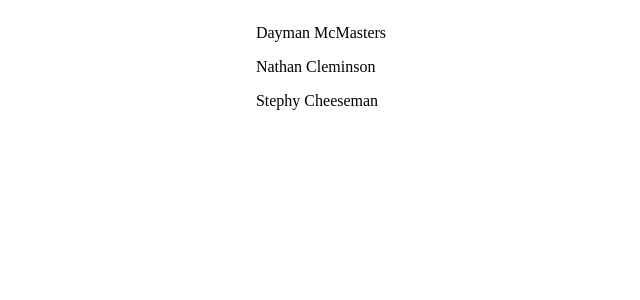
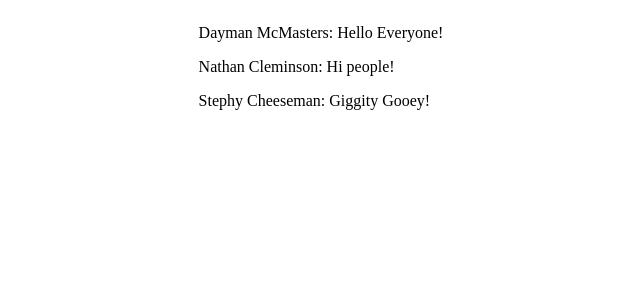
Before and after one commit to michael-mcmasters/Twitter-Clone-Angular, an Angular app: page / in a window 1280 px wide. Shown: the top 300 px of the page, without its empty margins (319-959 px from the left). Built offline with nearby package versions, Linux system fonts and the light colour scheme.

Commit message:
Created Tweet interface and applied it to tweet object

```diff
--- a/src/app/components/tweet/tweet.component.html
+++ b/src/app/components/tweet/tweet.component.html
@@ -1 +1 @@
-<p>{{ tweet.name }}</p>
+<p>{{ tweet.name }}: {{ tweet.message }}</p>
--- a/src/app/components/tweet/tweet.component.ts
+++ b/src/app/components/tweet/tweet.component.ts
@@ -1,4 +1,5 @@
 import { Component, Input, OnInit } from '@angular/core';
+import { Tweet } from 'src/app/models/tweet';
 
 @Component({
   selector: 'app-tweet',
@@ -7,7 +8,7 @@ import { Component, Input, OnInit } from '@angular/core';
 })
 export class TweetComponent implements OnInit {
 
-  @Input() tweet: any;
+  @Input() tweet: Tweet;
 
   constructor() { }
 
--- a/src/app/components/tweets/tweets.component.ts
+++ b/src/app/components/tweets/tweets.component.ts
@@ -1,4 +1,5 @@
 import { Component, OnInit } from '@angular/core';
+import { Tweet } from 'src/app/models/tweet';
 
 @Component({
   selector: 'app-tweets',
@@ -7,21 +8,21 @@ import { Component, OnInit } from '@angular/core';
 })
 export class TweetsComponent implements OnInit {
   //tweets: any[] = [1, 2, 3];
-  tweets: any[];
+  tweets: Tweet[];
 
   constructor() {
     this.tweets = [
       {
         name: 'Dayman McMasters',
-        message: 'Hello Everyone!'
+        message: 'Hello Everyone!',
       },
       {
         name: 'Nathan Cleminson',
-        message: 'Hello Everyone!'
+        message: 'Hi people!'
       },
       {
         name: 'Stephy Cheeseman',
-        message: 'Hello Everyone!'
+        message: 'Giggity Gooey!'
       }
     ]
   }
--- /dev/null
+++ b/src/app/models/tweet.ts
@@ -0,0 +1,4 @@
+export interface Tweet {
+  name: string;
+  message: string;
+}
```
